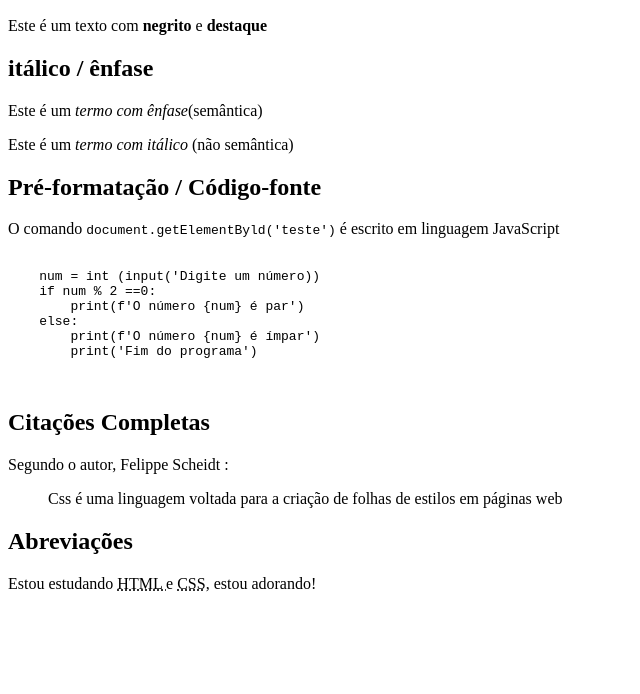
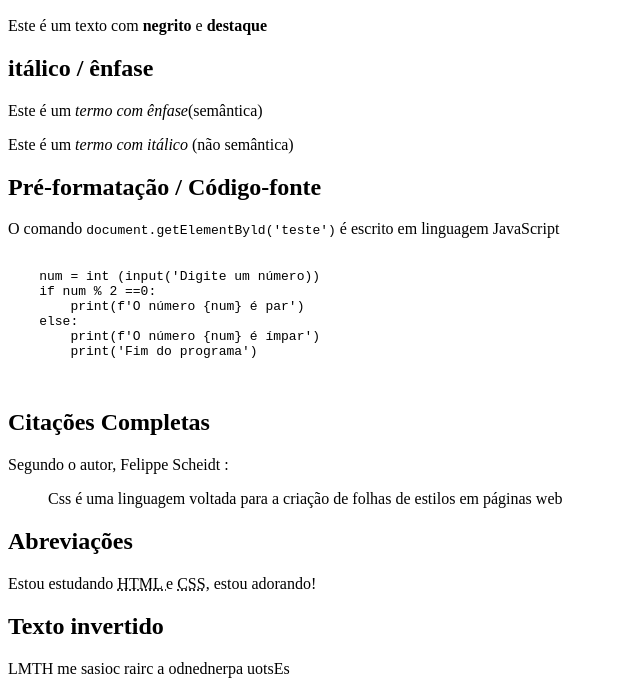
Before and after one commit to Peeh18/ex8, a plain HTML site: page index.html in a window 1280 px wide. Shown: the part 110-804 px from the top of the page, without its empty margins (0-640 px from the left). Drawn offline with Linux system fonts and the light colour scheme.

Commit message:
atualização

```diff
--- a/index.html
+++ b/index.html
@@ -34,5 +34,8 @@
         </blockquote>
         <h2>Abreviações</h2>
         <p>Estou estudando <abbr title="HyperText Markup Language"> HTML </abbr> e <abbr title="Cascading Style Sheets">CSS</abbr>, estou adorando!</p>
+
+        <h2>Texto invertido</h2>
+        <p> <bdo dir="rtl"> Estou aprendendo a criar coisas em HTML</bdo>s</p>
 </body>
 </html>
```
